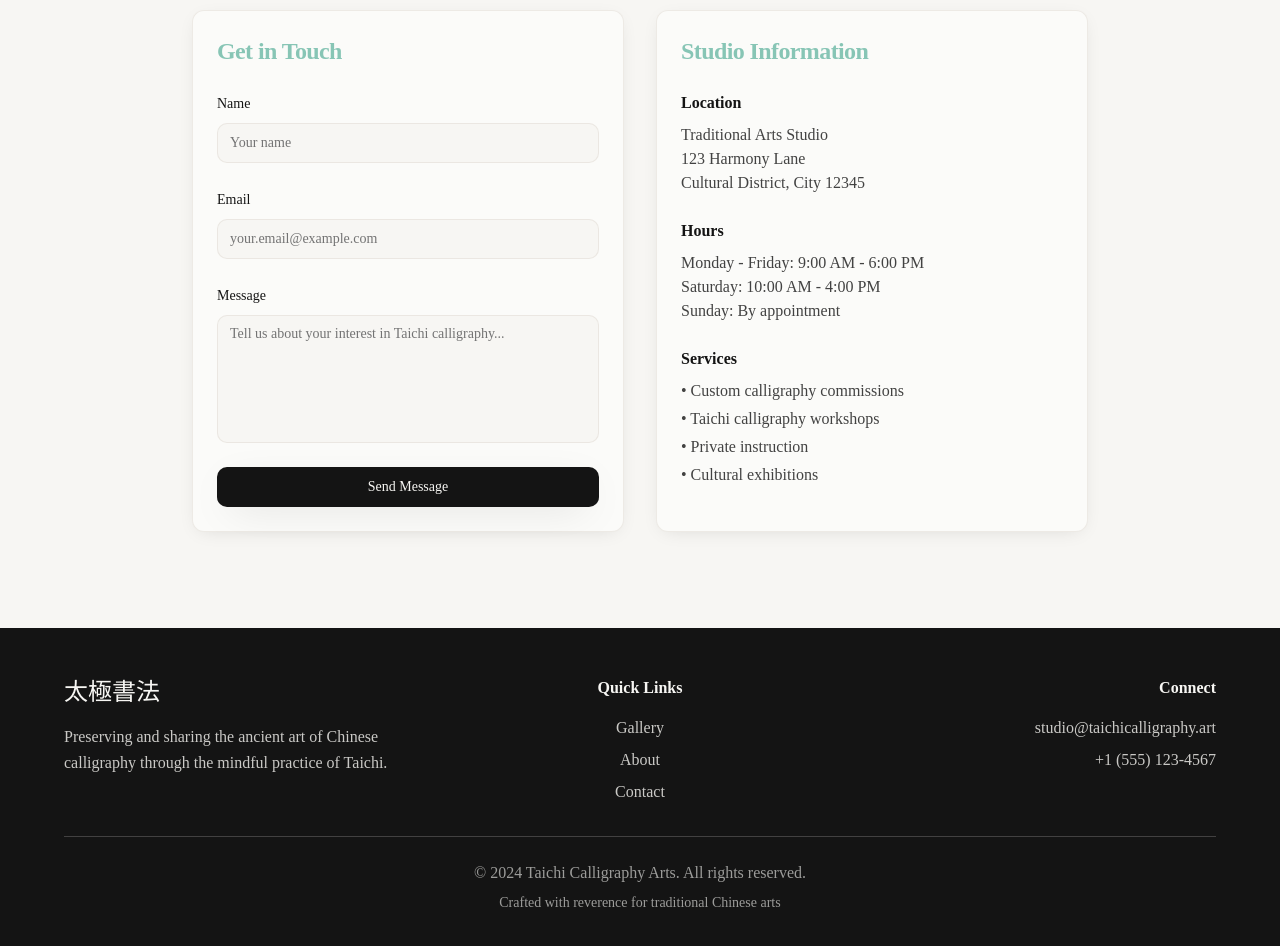
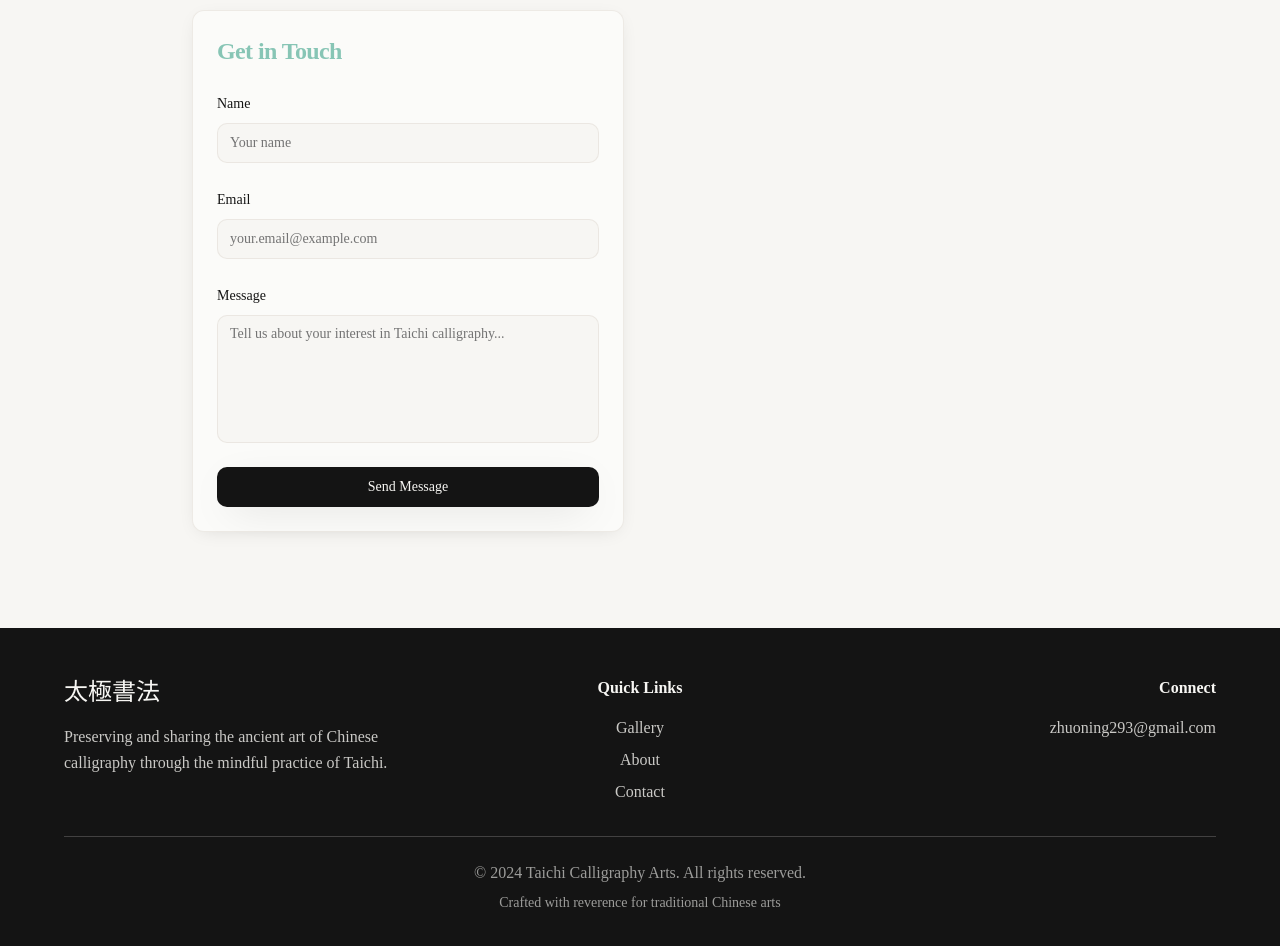
Before and after one commit to JogJohgoeg/zenstrok, a React (Vite) app: page / in a window 1280 px wide. Shown: the part 2800-3746 px from the top of the page. Built offline with nearby package versions, Linux system fonts and the light colour scheme.

Commit message:
Visual edit in Lovable
Edited UI in Lovable

```diff
--- a/src/components/Contact.tsx
+++ b/src/components/Contact.tsx
@@ -3,10 +3,8 @@ import { Button } from "@/components/ui/button";
 import { Input } from "@/components/ui/input";
 import { Textarea } from "@/components/ui/textarea";
 import { Label } from "@/components/ui/label";
-
 export const Contact = () => {
-  return (
-    <section className="py-24 px-6">
+  return <section className="py-24 px-6">
       <div className="max-w-4xl mx-auto">
         <div className="text-center mb-16 animate-fade-in-up">
           <h2 className="text-4xl md:text-5xl font-chinese font-light mb-6 text-foreground">
@@ -31,30 +29,17 @@ export const Contact = () => {
             <CardContent className="space-y-6">
               <div className="space-y-2">
                 <Label htmlFor="name" className="text-foreground">Name</Label>
-                <Input
-                  id="name"
-                  placeholder="Your name"
-                  className="border-border/50 focus:border-accent"
-                />
+                <Input id="name" placeholder="Your name" className="border-border/50 focus:border-accent" />
               </div>
 
               <div className="space-y-2">
                 <Label htmlFor="email" className="text-foreground">Email</Label>
-                <Input
-                  id="email"
-                  type="email"
-                  placeholder="your.email@example.com"
-                  className="border-border/50 focus:border-accent"
-                />
+                <Input id="email" type="email" placeholder="your.email@example.com" className="border-border/50 focus:border-accent" />
               </div>
 
               <div className="space-y-2">
                 <Label htmlFor="message" className="text-foreground">Message</Label>
-                <Textarea
-                  id="message"
-                  placeholder="Tell us about your interest in Taichi calligraphy..."
-                  className="min-h-32 border-border/50 focus:border-accent resize-none"
-                />
+                <Textarea id="message" placeholder="Tell us about your interest in Taichi calligraphy..." className="min-h-32 border-border/50 focus:border-accent resize-none" />
               </div>
 
               <Button className="w-full shadow-ink hover:shadow-paper transition-all duration-300">
@@ -63,44 +48,8 @@ export const Contact = () => {
             </CardContent>
           </Card>
 
-          <Card className="shadow-paper border-border/50 bg-card animate-brushstroke" style={{ animationDelay: '300ms' }}>
-            <CardHeader>
-              <CardTitle className="text-2xl font-serif text-accent">
-                Studio Information
-              </CardTitle>
-            </CardHeader>
-            <CardContent className="space-y-6">
-              <div>
-                <h4 className="font-serif font-semibold mb-2 text-foreground">Location</h4>
-                <p className="text-foreground/80">
-                  Traditional Arts Studio<br />
-                  123 Harmony Lane<br />
-                  Cultural District, City 12345
-                </p>
-              </div>
 
-              <div>
-                <h4 className="font-serif font-semibold mb-2 text-foreground">Hours</h4>
-                <p className="text-foreground/80">
-                  Monday - Friday: 9:00 AM - 6:00 PM<br />
-                  Saturday: 10:00 AM - 4:00 PM<br />
-                  Sunday: By appointment
-                </p>
-              </div>
-
-              <div>
-                <h4 className="font-serif font-semibold mb-2 text-foreground">Services</h4>
-                <ul className="text-foreground/80 space-y-1">
-                  <li>• Custom calligraphy commissions</li>
-                  <li>• Taichi calligraphy workshops</li>
-                  <li>• Private instruction</li>
-                  <li>• Cultural exhibitions</li>
-                </ul>
-              </div>
-            </CardContent>
-          </Card>
         </div>
       </div>
-    </section>
-  );
+    </section>;
 };
--- a/src/components/Footer.tsx
+++ b/src/components/Footer.tsx
@@ -1,8 +1,6 @@
 import { Separator } from "@/components/ui/separator";
-
 export const Footer = () => {
-  return (
-    <footer className="bg-primary text-primary-foreground py-12 px-6">
+  return <footer className="bg-primary text-primary-foreground py-12 px-6">
       <div className="max-w-6xl mx-auto">
         <div className="grid grid-cols-1 md:grid-cols-3 gap-8 mb-8">
           <div className="text-center md:text-left">
@@ -31,8 +29,8 @@ export const Footer = () => {
           <div className="text-center md:text-right">
             <h4 className="font-serif font-semibold mb-4">Connect</h4>
             <div className="space-y-2">
-              <p className="text-primary-foreground/80">studio@taichicalligraphy.art</p>
-              <p className="text-primary-foreground/80">+1 (555) 123-4567</p>
+              <p className="text-primary-foreground/80">zhuoning293@gmail.com</p>
+
             </div>
           </div>
         </div>
@@ -48,6 +46,5 @@ export const Footer = () => {
           </p>
         </div>
       </div>
-    </footer>
-  );
+    </footer>;
 };
```
